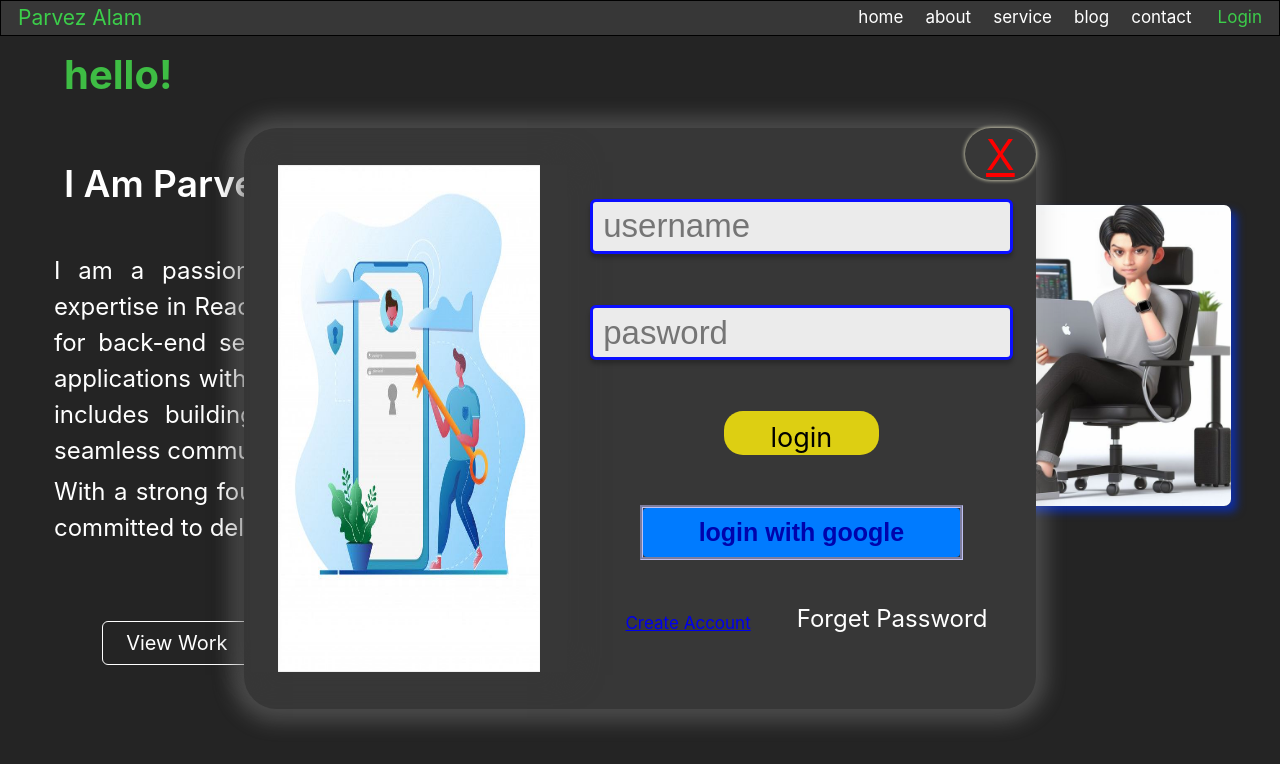
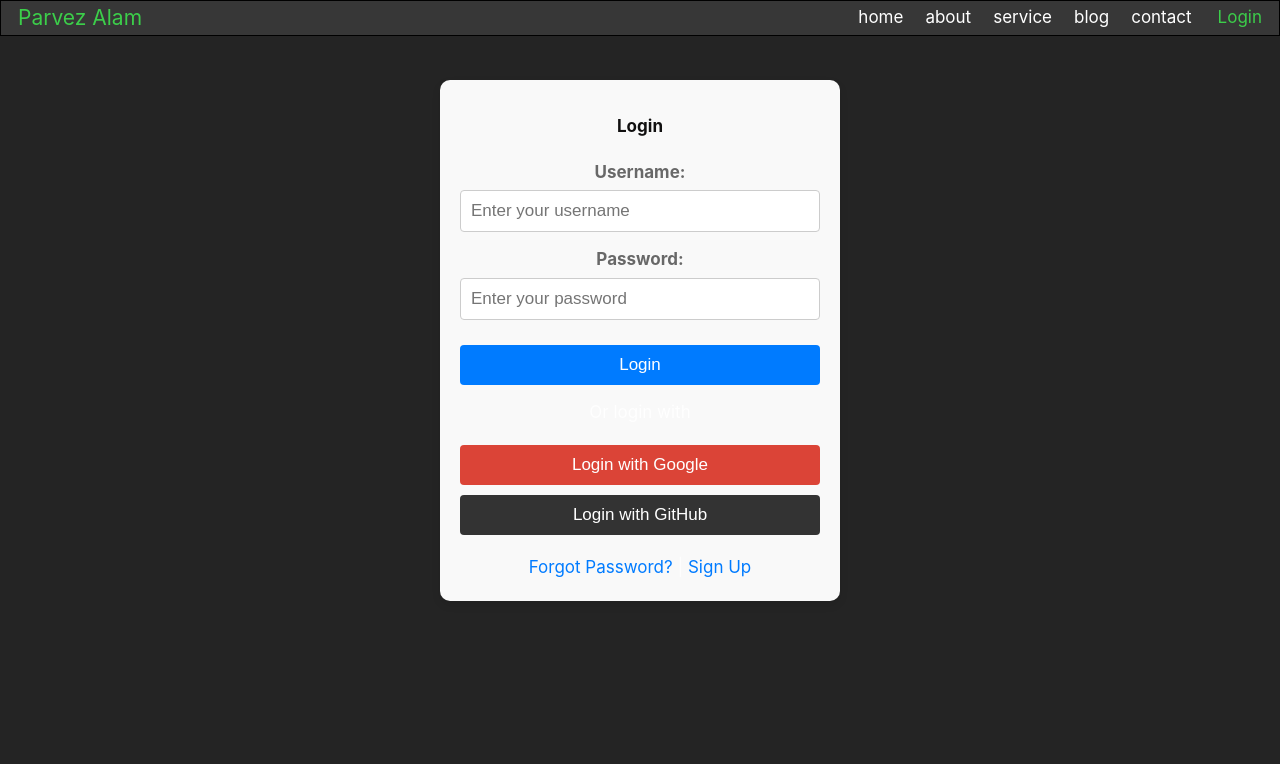
Before and after one commit to parvezpl/HeliusTime0.1, a React (Vite) app in the folder frontend/: page /login in a window 1280 px wide. Shown: the top 764 px of the page. Built offline with nearby package versions, Linux system fonts and the light colour scheme.

Commit message:
login gape correction

```diff
--- a/frontend/src/componnents/home/center_box.jsx
+++ b/frontend/src/componnents/home/center_box.jsx
@@ -5,11 +5,11 @@ import { useSelector } from 'react-redux'
 import { Link, Outlet } from 'react-router-dom'
 export default function CenterBox({ onLoginClick }) {
     // const [isLoginVigible, setIsLoginVisible] = useState(false)
-    const isLoginVigible = useSelector((state) => state.account.loginStatus)
+    // const isLoginVigible = useSelector((state) => state.account.loginStatus)
 
     return (
         <>
-            <div className='main-page-box' style={{ filter: isLoginVigible && "blur(20px)" }} >
+            <div className='main-page-box' >
                 <div className='centerBox2'>
                     <div className='main-leftbox'>
                         <div className='leftbox'>
--- a/frontend/src/componnents/login/login.css
+++ b/frontend/src/componnents/login/login.css
@@ -1,121 +1,104 @@
-.maincontainer {
-    display: flex;
-    position: absolute;
-    top: 16%;
-    min-width: -webkit-fill-available;
-    justify-content: center;
-
+.login-container {
+    width: 100%;
+    max-width: 400px;
+    margin: 0 auto;
+    padding: 20px;
+    background-color: #f9f9f9;
+    border-radius: 10px;
+    box-shadow: 0 4px 8px rgba(0, 0, 0, 0.1);
+    position: fixed;
+    inset: 10%;
+    height: fit-content;
 }
 
-
-.login-box {
-    display: flex;
-    /* flex-wrap: wrap; */
-    flex: 0 2 792px;
-    margin-inline: 2vw;
-    position: relative;
-    justify-content: space-between;
-    justify-content: center;
-    align-items: center;
-    height: 581px;
-    box-shadow: -1px 1px 19px 12px rgba(191, 191, 191, 0.25);
-    background: #373737;
-    border-radius: 33px;
+h2 {
+    text-align: center;
+    margin-bottom: 20px;
 }
 
-
-@media screen and (max-width: 900px) {
-    .inleftbox {
-      display: none;
-    }
-
-    .login-box {
-        flex: 0 2 316px;
-        height: auto;
-    }
-  }
-
-.inleftbox {
-    width: 83%;
-    flex: 0 1 533px;
-    height: 507px;
-    box-shadow: 0px 0px 29px 3px #373737;
-    margin-left: 7px;
-    /* background: url("./../../assets/login.jfif"); */
-
+.form-group {
+    margin-bottom: 15px;
 }
 
-.inleftbox img {
-    width: inherit;
-    height: inherit;
+label {
+    display: block;
+    margin-bottom: 5px;
+    font-weight: bold;
 }
 
-
-
-
-.inrightbox {
-    display: flex;
-    flex-direction: column;
-    justify-content: center;
-    align-items: center;
+input {
     width: 100%;
-    height: 66%;
-    gap: 4vw;
-    /* background-color: red; */
+    padding: 10px;
+    border: 1px solid #ccc;
+    border-radius: 4px;
 }
 
-.inrightbox Inputbox {
-    /* margin: 10px; */
+input:focus {
+    border-color: #007bff;
+    outline: none;
 }
 
-.inputBox-acount-text {
-    display: flex;
-    gap: 56px;
-
-
+.login-btn {
+    width: 100%;
+    padding: 10px;
+    background-color: #007bff;
+    color: white;
+    border: none;
+    border-radius: 4px;
+    cursor: pointer;
+    margin-top: 10px;
 }
 
-p, Link {
-    font-family: var(--font-family);
-    font-weight: 400;
-    font-size: 24px;
-    color: #FFF;
-    margin: -10px;
+.login-btn:hover {
+    background-color: #0056b3;
 }
 
-.login-cencel {
-    display: flex;
-    position: absolute;
-    font-size: 42px;
-    color: red;
-    margin-left: 54rem;
-    height: 9%;
-    width: 9%;
-    border-radius: 45px;
-    justify-content: center;
-    align-items: center;
-    cursor: pointer;
-    border-color: white;
-    box-shadow: 0px 0px 4px #FFFBD7;
-    top: 0;
-    right: 0;
-
+.alt-login {
+    text-align: center;
+    margin-top: 15px;
 }
 
-.login-with-google {
-
-    display: flex;
-    width: 69%;
-    font-size: 13px;
-    border: groove;
-    border-color: #c0c0f2;
-    height: 26%;
+.alt-login p {
+    margin: 10px 0;
 }
 
-.login-with-google button {
-    font-weight: 700;
-    /* display: flex; */
-    flex: 1;
-    font-size: 25px;
-    color: #0003ac;
+.google-btn,
+.github-btn {
+    width: 100%;
+    padding: 10px;
+    margin-top: 10px;
+    border: none;
+    border-radius: 4px;
+    cursor: pointer;
+    color: white;
 }
+
+.google-btn {
+    background-color: #db4437;
+}
+
+.google-btn:hover {
+    background-color: #c23321;
+}
+
+.github-btn {
+    background-color: #333;
+}
+
+.github-btn:hover {
+    background-color: #24292e;
+}
+
+.login-footer {
+    text-align: center;
+    margin-top: 20px;
+}
+
+.login-footer a {
+    color: #007bff;
+    text-decoration: none;
+}
+
+.login-footer a:hover {
+    text-decoration: underline;
+}
--- a/frontend/src/componnents/login/login.jsx
+++ b/frontend/src/componnents/login/login.jsx
@@ -7,49 +7,66 @@ import { loginFunc } from '../../reduxx/slices'
 import { Link } from 'react-router-dom'
 export function Login() {
 
-    const dispatch = useDispatch()
+    const handleLogin = (e) => {
+        e.preventDefault();
+        console.log('Login form submitted');
+        // Add login logic here
+    };
 
-    const handleSubmit = (event) => {
-        event.preventDefault(),
-            username = event.target[0].value,
-            password = event.target[1].value,
-            console.log(username, password)
-    }
+    const handleGoogleLogin = () => {
+        console.log('Login with Google');
+        // Add Google login logic here
+    };
+
+    const handleGithubLogin = () => {
+        console.log('Login with GitHub');
+        // Add GitHub login logic here
+    };
+
     return (
-        <div className='maincontainer'>
-            <div className='login-box'>
-                <Link to={"/"}
-                    className='login-cencel'
-                    onClick={() => dispatch(loginFunc(false))}
-                >
-                    X
-                </Link>
-                <div className='inleftbox'>
-                    <img src={loginphoto}></img>
+        <div className="login-container">
+            <h2>Login</h2>
+            <form onSubmit={handleLogin}>
+                <div className="form-group">
+                    <label htmlFor="username">Username:</label>
+                    <input
+                        type="text"
+                        id="username"
+                        name="username"
+                        placeholder="Enter your username"
+                        required
+                    />
                 </div>
-                <div className='inrightbox'>
-                    <form
-                        onSubmit={handleSubmit}
-                        className='inrightbox'
-                    >
-                        <Inputbox
-                            placeholder="username"
-                        />
-                        <Inputbox
-                            placeholder="pasword"
-                        />
-                        <LoginButton
-                            type="submit"
-                            placeholder="login"
-                        />
-                    </form>
-                    <div className='login-with-google'> <button>login with google</button></div>
-                    <div className='inputBox-acount-text'>
-                        <Link to={"/signup"}>Create Account</Link>
-                        <p>Forget Password</p>
-                    </div>
+
+                <div className="form-group">
+                    <label htmlFor="password">Password:</label>
+                    <input
+                        type="password"
+                        id="password"
+                        name="password"
+                        placeholder="Enter your password"
+                        required
+                    />
                 </div>
+
+                <button type="submit" className="login-btn">Login</button>
+
+                <div className="alt-login">
+                    <p>Or login with</p>
+                    <button type="button" className="google-btn" onClick={handleGoogleLogin}>
+                        Login with Google
+                    </button>
+                    <button type="button" className="github-btn" onClick={handleGithubLogin}>
+                        Login with GitHub
+                    </button>
+                </div>
+            </form>
+
+            <div className="login-footer">
+                <a href="#forgot-password">Forgot Password?</a>
+                <span> | </span>
+                <Link to={'/signup'}>Sign Up</Link>
             </div>
         </div>
-    )
+    );
 }
--- a/frontend/src/componnents/singup/SignupForm.css
+++ b/frontend/src/componnents/singup/SignupForm.css
@@ -6,10 +6,9 @@
     background-color: #f5f5f5;
     border-radius: 8px;
     box-shadow: 0 4px 8px rgba(0, 0, 0, 0.1);
-    position: absolute;
-    inset: 0;
+    position: fixed;
+    inset: 10%;
     height: fit-content;
-    top: 62px;
   }
 
   h2 {
--- a/frontend/src/main.jsx
+++ b/frontend/src/main.jsx
@@ -19,11 +19,9 @@ import { SignupForm } from './componnents/singup/SignupsForm.jsx'
 const router = createBrowserRouter(
   createRoutesFromElements(
       <Route  element={<App />}>
-        <Route path='/'  element={<CenterBox/>}>
-          <Route path='login' element={<Login />}/>
-          <Route path='signup' element={<SignupForm />}/>
-          <Route path='ss' element={<div>game</div>}/>
-        </Route>
+        <Route path='/'  element={<CenterBox/>}/>
+        <Route path='login' element={<Login />}/>
+        <Route path='signup' element={<SignupForm />}/>
         <Route path='myworks' element={<Workscomp/>}>
           <Route path='game' element={<div>game</div>}/>
           <Route path='tigrim' element={<Tigrim />}/>
```
